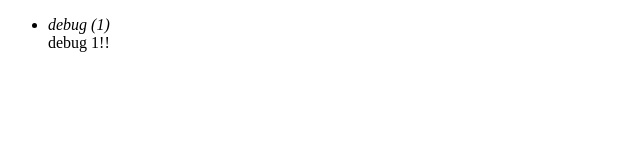
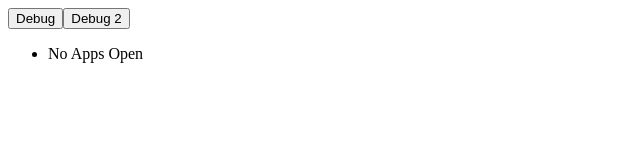
Before and after one commit to Afterlifepro/neocities, an Astro site: page / in a window 1280 px wide. Shown: the whole page, without its empty margins (0-640 px from the left). Built offline with nearby package versions, Linux system fonts and the light colour scheme; Astro itself is replaced by a stand-in of ours.

Commit message:
improve window support
- can now be created from a template
- can be closed
- can be focused (changes layer) (layer will map to z index)

```diff
--- /dev/null
+++ b/src/components/App.svelte
@@ -0,0 +1,10 @@
+<script>
+
+    import { apps } from "../store";
+
+    export let app;
+    export let props = {};
+
+</script>
+
+<button on:click={() => {apps.newApp = app}} {...props}><slot /></button>
--- a/src/components/renderer.jsx
+++ b/src/components/renderer.jsx
@@ -1,16 +1,10 @@
-import { useEffect } from "react";
 import { apps, openApps } from "../store";
 import { useStore } from "@nanostores/react";
 
 export default function Render() {
   const $openApps = useStore(openApps);
 
-  useEffect(() => {
-    console.log("new app");
-    apps.newApp = { title: "debug", content: "debug 1!!" };
-  }, []);
-
-  if ($openApps.length === 0) {
+  if (Object.keys($openApps.apps).length === 0) {
     return (
       <div>
         <ul>
@@ -20,18 +14,22 @@ export default function Render() {
     );
   }
 
+  let result = []
+
+  for (const [i, app] of Object.entries($openApps.apps)) {
+    result.push(<li key={i}>
+      <i>
+        {app.title} ({i}) <button onClick={() => {apps.closeApp(i)}}>X</button> <button onClick={() => apps.focusApp(i)}>{app.layer}</button>
+      </i>
+      <br />
+      {app.content}
+    </li>)
+  }
+
   return (
     <div>
       <ul>
-        {$openApps.apps.map((app, i) => (
-          <li key={i}>
-            <i>
-              {app.title} ({i})
-            </i>
-            <br />
-            {app.content}
-          </li>
-        ))}
+        {result}
       </ul>
     </div>
   );
--- a/src/components/template.jsx
+++ b/src/components/template.jsx
@@ -6,6 +6,7 @@ export function NewAppTemplate({ title, id, size, children: content }) {
     apps.newTemplate = {
       title: title,
       content: content,
+      key: id
     };
   }, []);
   return <></>;
--- a/src/pages/index.astro
+++ b/src/pages/index.astro
@@ -1,15 +1,37 @@
 ---
 import Base from "../layouts/base.astro";
 
-import {NewAppTemplate} from "../components/template"
+import { NewAppTemplate } from "../components/template";
 import Render from "../components/renderer";
+
+import App from "../components/App.svelte";
 ---
 
 <Base title="^-^ Jens cave">
   <Fragment slot="head">
-		<NewAppTemplate client:only="react" title="gay" id="gay" size={300}>Hi from root</NewAppTemplate>
-    <NewAppTemplate client:only="react" title="gay2" id="gay" size={300}>Hii from root</NewAppTemplate>
+    <NewAppTemplate client:only="react" title="gay" id="gay" size={300}
+      >Hi from root</NewAppTemplate
+    >
+    <NewAppTemplate client:only="react" title="gay2" id="gay2" size={300}
+      >Hiiiii from root</NewAppTemplate
+    >
   </Fragment>
 
+  <App
+    slot="body"
+    client:load
+    app={{ title: "debug", content: "debug 1!!", source: "root" }}
+    props={{ width: 500 }}
+  >
+    Debug
+  </App>
+  <App
+    slot="body"
+    client:load
+    app={{ template: "gay2", source: "root" }}
+    props={{ width: 500 }}
+  >
+    Debug 2
+  </App>
   <Render slot="body" client:only="react" />
 </Base>
--- a/src/store.js
+++ /dev/null
@@ -1,33 +0,0 @@
-import { deepMap } from 'nanostores';
-
-/**
- * @typedef {Object} App
- * @property {string} title
- * @property {any} content
- */
-
-/** @type {import('nanostores').DeepMapStore<Record<string, App>>} */
-export const openApps = deepMap({
-    length: 0,
-    apps: [],
-});
-
-/** @type {import('nanostores').DeepMapStore<Record<string, App>>} */
-const templateApps = deepMap({
-    length: 0,
-    apps: []
-});
-
-export const apps = {
-    set newApp({ title, content }) {
-        openApps.setKey("apps[" + this.newIndex + "]", { title: title, content: content })
-    },
-    set newTemplate({ title, content }) {
-        templateApps.get().length += 1
-        templateApps.setKey(`apps[${templateApps.get().length}]`, { title: title, content: content })
-    },
-    get newIndex() {
-        openApps.get().length += 1;
-        return openApps.get().length
-    }
-}
--- /dev/null
+++ b/src/store.ts
@@ -0,0 +1,87 @@
+import { deepMap } from "nanostores";
+
+export const openApps = deepMap<any>({
+  latestIndex: -1,
+  latestLayer: 1,
+  apps: {},
+});
+
+const templateApps = deepMap<any>({});
+/**
+ * contains all functions for managing apps!
+ */
+export const apps = {
+  /**
+   * Create a new app from a template or from a custom value
+   * == props for all variants ==
+   * @param {string} source the source of the app. this is used to debug
+   *
+   * == props for template variant ==
+   * @param {string} template the name of the template to use
+   *
+   * == props for custom variant ==
+   * @param {string} title the title of the window
+   * @param {any} content the content rendered in the app
+   */
+  set newApp(app: { title; content; source } | { template; source }) {
+    let result: { [key: string]: any } = {
+      index: this.newIndex,
+      source: app.source,
+      layer: this.newLayer,
+    };
+    if ("template" in app) {
+      const template = this.getTemplate(app.template);
+      result = { ...template, ...result };
+    } else {
+      result = { ...app, ...result };
+    }
+    openApps.setKey(`apps[${result.index}]`, result);
+  },
+  closeApp(id) {
+    const newApps = Object.keys(openApps.get().apps).reduce((acc, key) => {
+      if (key !== id) {
+        acc[key] = openApps.get().apps[key];
+      }
+      return acc;
+    }, {});
+    openApps.set({ ...openApps.get(), apps: newApps });
+  },
+  /**
+   * Create a new template app
+   * @param {string} title the name of the app
+   * @param {any} content the content of the app
+   */
+  set newTemplate({ title, content, key }) {
+    templateApps.setKey(`${key}`, {
+      title: title,
+      content: content,
+    });
+  },
+  /**
+   * get a template from its name. returns an error app if it isnt found
+   * @param template name of the template to obtain
+   * @returns the template object
+   */
+  getTemplate(template: string) {
+    if (!(template in templateApps.get()))
+      return {
+        title: "404",
+        content: `the app ${template} doesnt seem to exist. please let me know if u think this shouldnt be happening!`,
+      };
+    return templateApps.get()[template];
+  },
+  /**
+   * gets the next app index. this is to ensure there are no duplicate id's and each one is unique and consistent
+   */
+  get newIndex() {
+    openApps.get().latestIndex += 1;
+    return openApps.get().latestIndex;
+  },
+  get newLayer() {
+    openApps.get().latestLayer += 1;
+    return openApps.get().latestLayer;
+  },
+  focusApp(id) {
+    openApps.setKey(`apps[${id}]`, { ...openApps.get().apps[id], layer: this.newLayer });
+  },
+};
--- a/tsconfig.json
+++ b/tsconfig.json
@@ -2,6 +2,7 @@
   "extends": "astro/tsconfigs/base",
   "compilerOptions": {
     "jsx": "react-jsx",
-    "jsxImportSource": "react"
+    "jsxImportSource": "react",
+    "allowImportingTsExtensions": true
   }
 }
```
